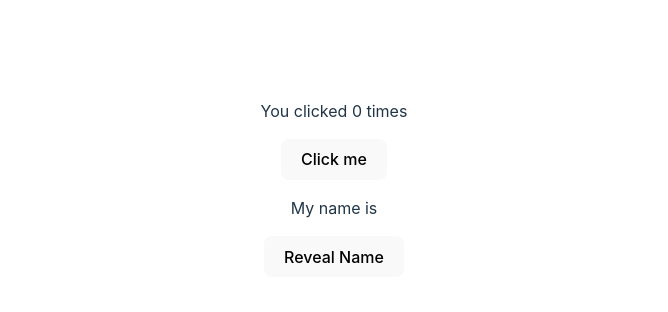
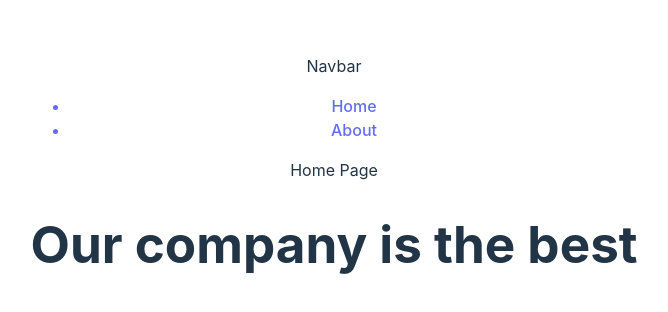
Before and after one commit to goelabhishek694/AugBeginnerFE2024, a React (Vite) app in the folder React/ReactPOC/: page / in a window 1280 px wide. Shown: the part 220-532 px from the top of the page, without its empty margins (306-974 px from the left). Built offline with nearby package versions, Linux system fonts and the light colour scheme.

Commit message:
react router dom

```diff
--- a/React/ReactPOC/package.json
+++ b/React/ReactPOC/package.json
@@ -13,6 +13,7 @@
     "formik": "^2.4.6",
     "react": "^18.3.1",
     "react-dom": "^18.3.1",
+    "react-router-dom": "^6.26.2",
     "yup": "^1.4.0"
   },
   "devDependencies": {
--- a/React/ReactPOC/src/App.jsx
+++ b/React/ReactPOC/src/App.jsx
@@ -13,6 +13,7 @@ import AdvancedForm2 from './Components/AdvancedForm2'
 import TemperatureInput from './Components/TemperatureInput'
 import TemperatureDisplay from './Components/TemperatureDisplay'
 import UseEffectHook from './Components/UseEffectHook'
+import ReactRouterDOM from './Components/ReactRouterDOM'
 
 function App() {
   const [count, setCount] = useState(0);
@@ -47,7 +48,8 @@ function App() {
       {/* <AdvancedForm2></AdvancedForm2> */}
       {/* <TemperatureInput temperature={temperature} updateTemperature={updateTemperature}></TemperatureInput>
       <TemperatureDisplay temperature={temperature} ></TemperatureDisplay> */}
-      <UseEffectHook></UseEffectHook>
+      {/* <UseEffectHook></UseEffectHook> */}
+      <ReactRouterDOM></ReactRouterDOM>
       </>
   )
 }
--- /dev/null
+++ b/React/ReactPOC/src/Components/ReactRouterDOM.jsx
@@ -0,0 +1,108 @@
+import React, { useEffect, useState } from 'react'
+import {Routes, Route, Link, Outlet, useParams, Navigate} from 'react-router-dom'
+function ReactRouterDOM() {
+  return (
+    <>
+    <div>Navbar</div>
+    <ul>
+        <Link to="/"><li>Home</li></Link>
+        <Link to="/about"><li>About</li></Link>
+    </ul>
+    <Routes>
+        <Route path='/' element={<Home></Home>}></Route>
+        <Route path='/about' element={<About></About>}>
+            {/* nested routing */}
+            <Route path='company' element={<Company></Company>}></Route>
+            <Route path='ceo' element={<Ceo></Ceo>}></Route>
+        </Route>
+        {/* dynamic routing */}
+        {/* <Route path='/user/:id/:name' element={<User></User>}></Route> */}
+        <Route path='/user/:id' element={<User></User>}></Route>
+        {/* redirecting the routes */}
+        <Route path='/home' element={<Navigate to="/"></Navigate>}></Route>
+        {/* default routing */}
+        <Route path="*" element={<PageNotFound></PageNotFound>}></Route>
+    </Routes>
+    </>
+  )
+}
+
+
+function Home(){
+    return(
+        <>
+            <div>Home Page</div>
+            <h1>Our company is the best</h1>
+        </>
+    )
+}
+
+function About(){
+    return(
+        <>
+            <div>About Page</div>
+            <h1>Lorem ipsum dolor sit amet consectetur adipisicing elit. Id distinctio illo voluptatum sapiente, vero sed minus quia necessitatibus neque provident quae ea tempore dolores fuga itaque possimus deserunt cumque soluta.</h1>
+            <Outlet></Outlet>
+        </>
+    )
+}
+
+function Company(){
+    return(
+        <>
+            <h2>We never layoff</h2>
+            <Outlet></Outlet>
+        </>
+    )
+}
+
+function Ceo(){
+    return(
+        <>
+        <h2>Very good, best guy , best ceo</h2>
+        <Outlet></Outlet>
+        </>
+    )
+}
+
+function User(){
+    const [user,setUser] = useState(null);
+    const {id,name} = useParams();
+    // console.log(obj);
+
+    useEffect(()=>{
+        const fetchData= async function(){
+            const response = await fetch(`https://jsonplaceholder.typicode.com/users/${id}`);
+            const result = await response.json();
+            console.log(result);
+            setUser(result);
+        }
+        fetchData();
+
+    },[])
+    return(
+        <>
+        {
+            user == null ? (<h1>Loading ...</h1>) : (
+            <>
+                <h3>Name {user.name}</h3>
+                <h3>Email {user.email}</h3>
+                <h3>Phone {user.phone}</h3>
+            </>)
+        }
+
+        </>
+    )
+}
+
+function PageNotFound(){
+    return (
+        <div>
+            <h1>Oops ! Incorrect URL</h1>
+        </div>
+    )
+}
+
+
+
+export default ReactRouterDOM
--- a/React/ReactPOC/src/main.jsx
+++ b/React/ReactPOC/src/main.jsx
@@ -1,8 +1,11 @@
 import { StrictMode } from 'react'
 import { createRoot } from 'react-dom/client'
+import {BrowserRouter} from 'react-router-dom';
 import App from './App.jsx'
 import './index.css'
 
 createRoot(document.getElementById('root')).render(
+    <BrowserRouter>
     <App />
+    </BrowserRouter>
 )
```
Also changed, not shown: 1 other file (tests, documents, lock files or other folders).
